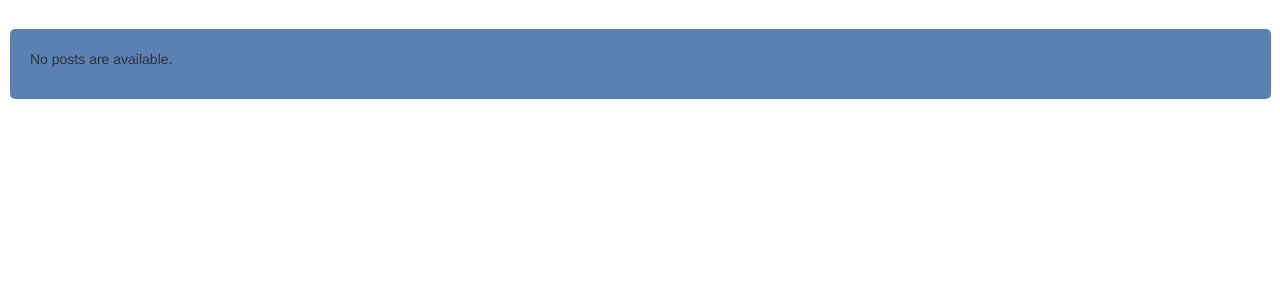
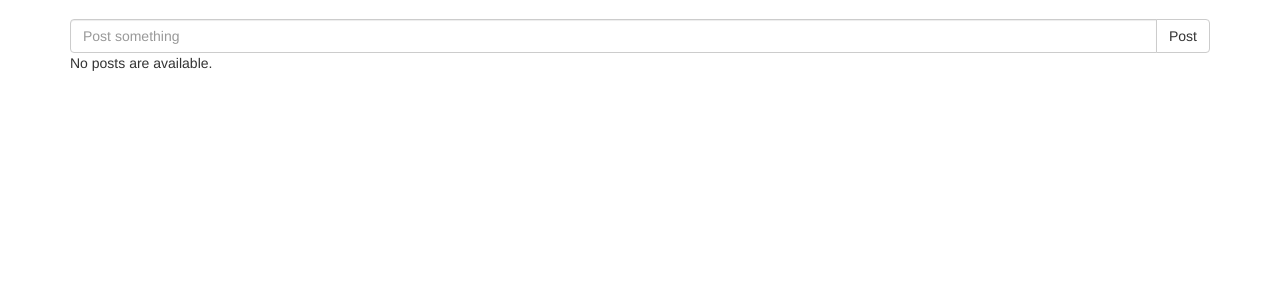
Before and after one commit to ArturLange/twitter, a Django app: page / in a window 1280 px wide. Shown: the part 51-351 px from the top of the page. Run offline with Django 3.2, Linux system fonts and the light colour scheme; the visitor is signed in with stand-in values (Sample User, id 1); data that the repository does not hold is empty; some libraries are stand-ins or nearby versions.

Commit message:
Add adding posts function

```diff
--- a/twitter_app/models.py
+++ b/twitter_app/models.py
@@ -19,7 +19,7 @@ class PostManager(models.Manager):
 
 class Post(models.Model):
     content = models.TextField()
-    date_created = models.DateTimeField()
+    date_created = models.DateTimeField(auto_now_add=True)
     creator = models.ForeignKey(User)
     objects = PostManager()
 
--- a/twitter_app/static/twitter_app/style.css
+++ b/twitter_app/static/twitter_app/style.css
@@ -10,6 +10,10 @@ a.post_creator {
   background-color: #fff;
   border: thick;
   cursor: pointer;
+}
+
+.timestamp {
+  color: #999;
 }
 
 .post:hover {
@@ -43,7 +47,7 @@ div[id="sidebar"] {
   width: 98.5%;
 }
 
-div[id="content"] {
+div.posts-list {
   background-color: #5b80b2;
   border-radius: 5px;
   margin: 10px;
--- a/twitter_app/templates/twitter_app/index.html
+++ b/twitter_app/templates/twitter_app/index.html
@@ -1,19 +1,22 @@
 {% extends "base.html" %}
 
 {% block content %}
-{% if latest_posts_list %}
 
-<ul class="posts">
-  {% for post in latest_posts_list %}
-  <li>
-    <div class="well">
-      <a class="post_creator" href="{% url 'profile' pk=post.creator.pk %}">{{ post.creator }}</a><br>
+{% if user.is_authenticated %}
+<form method="post" action="{% url 'add_post' %}">
+  {% csrf_token %}
+  <div class="input-group post-status">
+    <input type="text" class="form-control" name="post_content" placeholder="Post something" rows="3">
+      <span class="input-group-btn">
+        <button class="btn btn-default" type="submit">Post</button>
+      </span>
+  </div><!-- /input-group -->
+</form>
+{% endif %}
 
-      <p class="post_content">{{ post.content }}</p>
-    </div>
-  </li>
-  {% endfor %}
-</ul>
+
+{% if posts %}
+{% include "twitter_app/posts_list.html" %}
 {% else %}
 <p>No posts are available.</p>
 {% endif %}
--- a/twitter_app/urls.py
+++ b/twitter_app/urls.py
@@ -5,4 +5,5 @@ from . import views
 urlpatterns = [
     url(r'^$', views.IndexView.as_view(), name='index'),
     url(r'^profile/(?P<pk>[\d]+)/$', views.UserProfileView.as_view(), name='profile'),
+    url(r'^add_post$', views.add_post_view, name='add_post'),
 ]
--- a/twitter_app/views.py
+++ b/twitter_app/views.py
@@ -1,3 +1,5 @@
+from django.core.urlresolvers import reverse
+from django.http import HttpResponseRedirect
 from django.shortcuts import render
 from django.utils import timezone
 from django.views import generic
@@ -7,7 +9,7 @@ from twitter_app.models import Post, User
 
 class IndexView(generic.ListView):
     template_name = 'twitter_app/index.html'
-    context_object_name = 'latest_posts_list'
+    context_object_name = 'posts'
 
     def get_queryset(self):
         return Post.objects.filter(date_created__lte=timezone.now()).order_by('-date_created')[:20]
@@ -18,6 +20,15 @@ class UserProfileView(generic.View):
 
     def get(self, request, pk):
         user = User.objects.get(id=pk)
-        posts = Post.objects.get_by_user_id(user.id).filter(date_created__lte=timezone.now()).order_by('-date_created')[:20]
+        posts = Post.objects.get_by_user_id(user.id).filter(date_created__lte=timezone.now()).order_by('-date_created')[
+                :20]
         context = {'user_profile': user, 'posts': posts}
         return render(request, self.template_name, context)
+
+
+def add_post_view(request):
+    user = request.user
+    post_content = request.POST['post_content']
+    post = Post(content=post_content, creator=user)
+    post.save()
+    return HttpResponseRedirect(reverse('index'))
```
Also changed, not shown: twitter_app/templates/twitter_app/posts_list.html (added, +15 -0 lines), twitter_app/templates/twitter_app/profile.html (+1 -11 lines).
